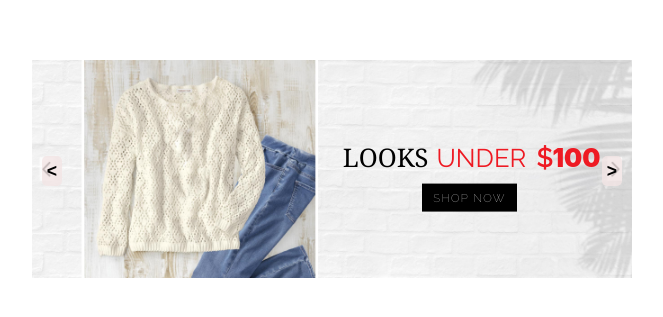
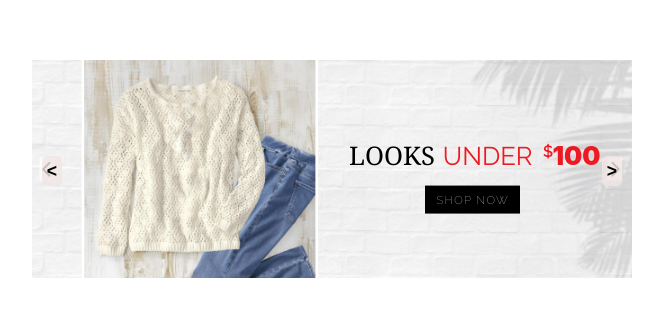
Before and after one commit to BradFabian/carouselCreek, a plain HTML site: page index.html in a window 1280 px wide. Shown: the part 229-546 px from the top of the page, without its empty margins (308-971 px from the left). Drawn offline with Linux system fonts and the light colour scheme.

Commit message:
made money sign better

```diff
--- a/styles.css
+++ b/styles.css
@@ -109,6 +109,12 @@ a {
   line-height: 1.2px;
   margin: 1em;
 }
+
+.money_sign {
+  position: relative;
+  font-size: 60%;
+  top: -0.5em;
+}
 .carousel-item {
   display: none;
   position: relative;
```
